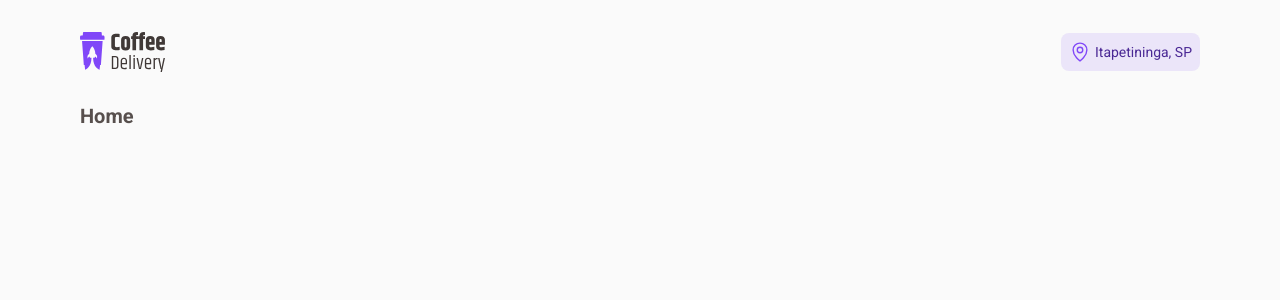
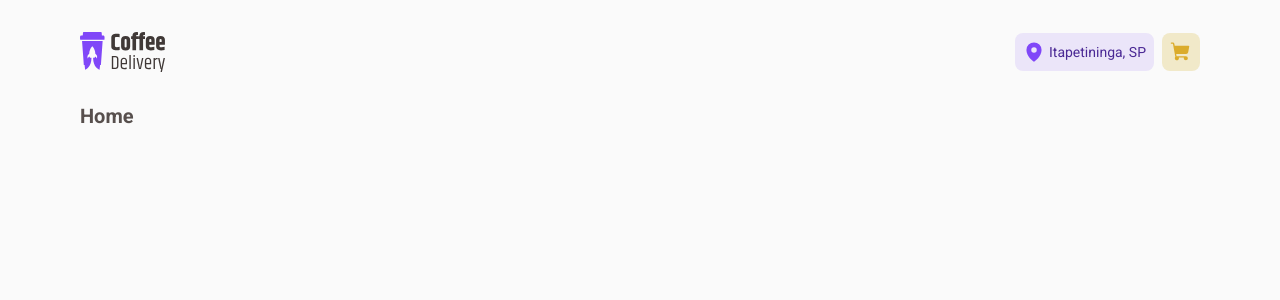
Before and after one commit to fernando-meira/coffee-delivery, a React (Vite) app: page / in a window 1280 px wide. Shown: the top 300 px of the page. Built offline with nearby package versions, Linux system fonts and the light colour scheme.

Commit message:
feat: Created CartButton

```diff
--- /dev/null
+++ b/src/components/CartButton/index.tsx
@@ -0,0 +1,15 @@
+import { ShoppingCart } from 'phosphor-react';
+
+import * as S from './styles';
+
+export interface CartButtonProps {
+  colorScheme: 'yellow' | 'purple';
+}
+
+export function CartButton({ colorScheme }: CartButtonProps) {
+  return (
+    <S.Container colorScheme={colorScheme}>
+      <ShoppingCart size={22} weight="fill" />
+    </S.Container>
+  );
+}
--- /dev/null
+++ b/src/components/CartButton/styles.ts
@@ -0,0 +1,22 @@
+import styled, { css } from 'styled-components';
+
+import { CartButtonProps } from './';
+
+export const Container = styled.button<CartButtonProps>`
+  ${({ theme, colorScheme }) => css`
+    border: none;
+    padding: 0.8rem;
+    margin-left: 0.8rem;
+    border-radius: 0.8rem;
+
+    display: flex;
+    align-items: center;
+    justify-content: center;
+
+    background-color: ${theme.colors[colorScheme][100]};
+
+    svg {
+      color: ${theme.colors[colorScheme][500]};
+    }
+  `}
+`;
--- a/src/components/Header/index.tsx
+++ b/src/components/Header/index.tsx
@@ -1,6 +1,6 @@
 import * as S from './styles';
 
-import { Location } from '../';
+import { Location, CartButton } from '../';
 import logo from '../../assets/logo.svg';
 
 export function Header() {
@@ -8,9 +8,11 @@ export function Header() {
     <S.HeaderContainer>
       <img src={logo} alt="Coffee Delivery logo" />
 
-      <div>
+      <S.Content>
         <Location local="Itapetininga, SP" />
-      </div>
+
+        <CartButton colorScheme="yellow" />
+      </S.Content>
     </S.HeaderContainer>
   );
 }
--- a/src/components/Header/styles.ts
+++ b/src/components/Header/styles.ts
@@ -1,10 +1,16 @@
-import styled, { css } from 'styled-components';
+import styled from 'styled-components';
 
 export const HeaderContainer = styled.header`
   width: 100%;
-  padding: 32px 0;
+  padding: 3.2rem 0;
 
   display: flex;
   align-items: center;
   justify-content: space-between;
 `;
+
+export const Content = styled.div`
+  display: flex;
+  align-items: center;
+  justify-content: space-between;
+`;
--- a/src/components/Location/index.tsx
+++ b/src/components/Location/index.tsx
@@ -9,7 +9,7 @@ interface LocationProps {
 export function Location({ local }: LocationProps) {
   return (
     <S.Container>
-      <MapPin size={22} />
+      <MapPin size={22} weight="fill" />
 
       <S.LocationText>{local}</S.LocationText>
     </S.Container>
--- a/src/components/index.ts
+++ b/src/components/index.ts
@@ -1,2 +1,3 @@
 export { Header } from './Header';
 export { Location } from './Location';
+export { CartButton } from './CartButton';
```
